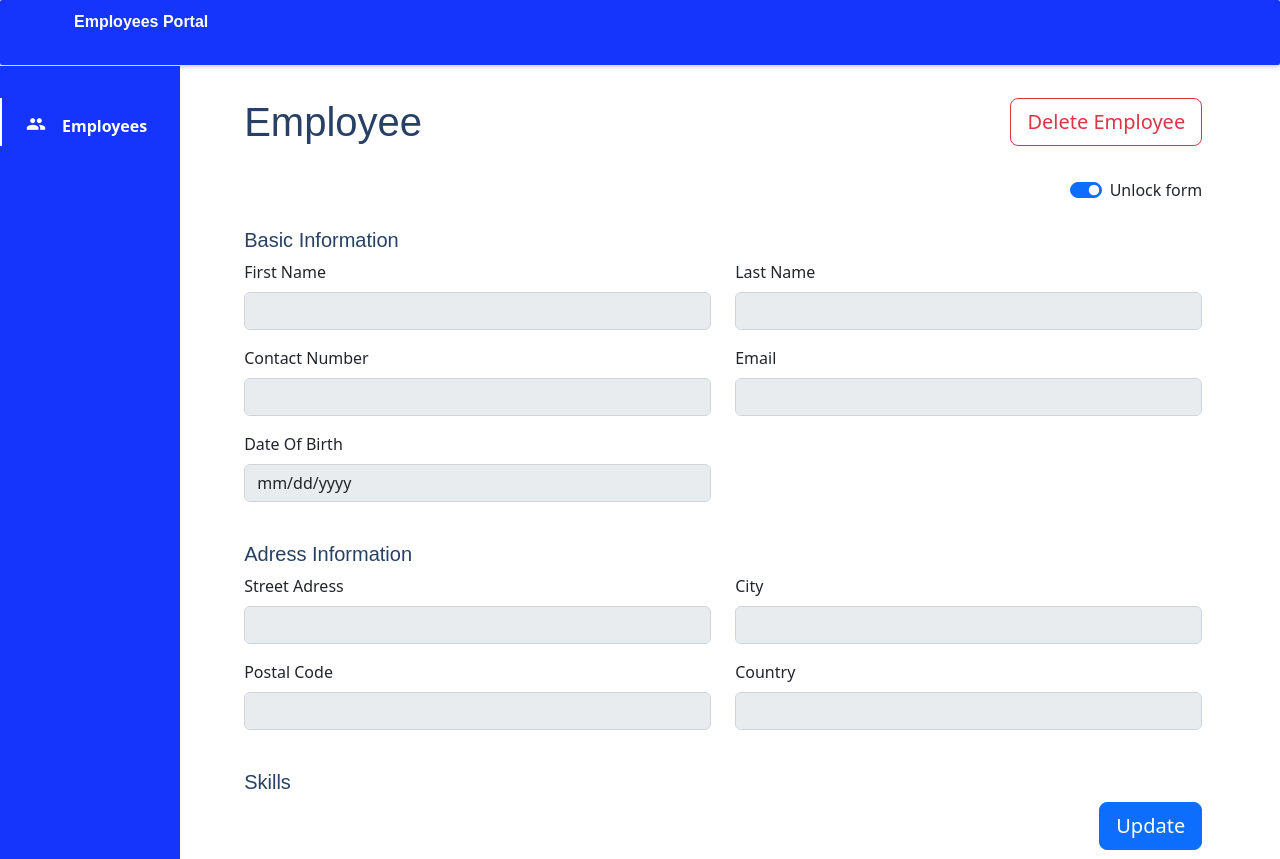
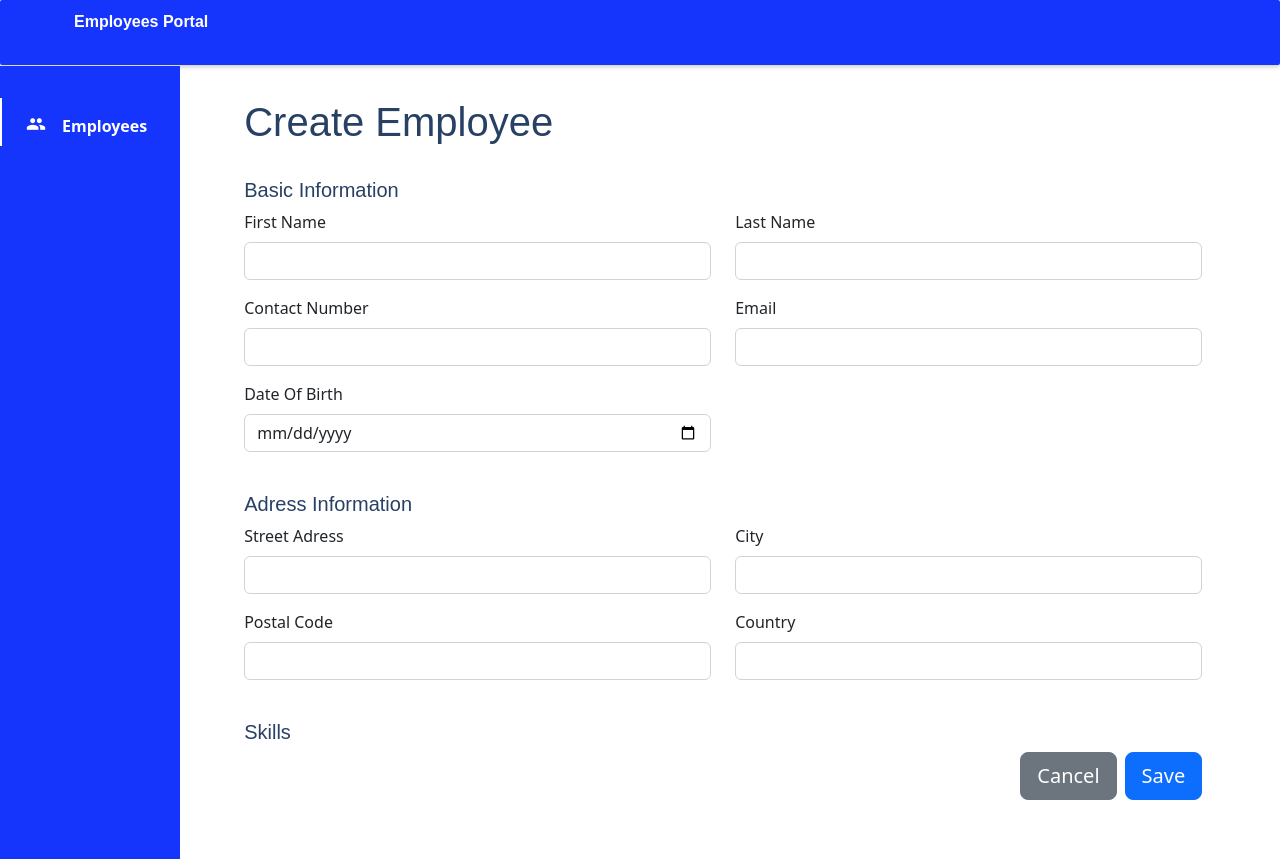
Before and after one commit to SinethembaDlova/employees-portal, a React (Create React App) app: page /employees/create in a window 1280 px wide. After the commit the page ends 800 px from the top, so only its background shows below. Built offline with nearby package versions, Linux system fonts and the light colour scheme; no server answers.

Commit message:
created a generic employee form and implemented it on create employee

```diff
--- a/src/App.js
+++ b/src/App.js
@@ -10,6 +10,7 @@ import 'bootstrap/dist/css/bootstrap.min.css';
 import { EmployeeProvider } from './context/EmployeeContext'
 import Navbar from './components/Navbar';
 import Sidebar from './components/Sidebar';
+import CreateEmployee from './views/employee/CreateEmployee';
 import  Employee from './views/employee';
 import  Employees from './views/employees';
 
@@ -23,9 +24,14 @@ function App () {
         <Routes>
           <Route exact path="/" element={<Navigate to="/employees" replace />} />
           <Route
-          exact
-          path="/employees"
-          element={<Employees />}
+            exact
+            path="/employees"
+            element={<Employees />}
+          />
+          <Route
+            exact
+            path="/employees/create"
+            element={<CreateEmployee />}
           />
           <Route
             exact
--- /dev/null
+++ b/src/components/Forms/Employee/index.js
@@ -0,0 +1,174 @@
+import React, { Fragment, useState } from 'react';
+import { useNavigate } from "react-router-dom";
+import { Form, Row, Col, FormGroup, Label, Input, Button } from 'reactstrap';
+
+const EmployeeForm = ({ data, isDisabled, handleSubmiting }) => {
+
+  const [employee, setEmployee] = useState(data);
+  const navigate = useNavigate()
+
+  const handleInputChange = ({ target }) => {
+    setEmployee({ ...employee, [target.name]: target.value });
+  };
+
+  return (
+    <Fragment>
+      <Form onSubmit={ handleSubmiting }>
+        <h5>Basic Information</h5>
+        <Row>
+          <Col md={6}>
+          	<FormGroup>
+              <Label for="first_name">
+                First Name
+              </Label>
+              <Input
+                id="first_name"
+                name="first_name"
+                value={ employee?.first_name }
+                disabled={ isDisabled }
+                onChange={ handleInputChange }
+              />
+            </FormGroup>
+          </Col>
+          <Col md={6}>
+          	<FormGroup>
+            	<Label for="last_name">
+                Last Name
+              </Label>
+              <Input
+                id="last_name"
+                name="last_name"
+                value={ employee?.last_name }
+                disabled={ isDisabled }
+                onChange={ handleInputChange }
+              />
+            </FormGroup>
+          </Col>
+        </Row>
+        <Row>
+          <Col md={6}>
+            <FormGroup>
+              <Label for="contact_number">
+                Contact Number
+              </Label>
+              <Input
+                id="contact_number"
+                name="contact_number"
+                value={ employee?.contact_number }
+                disabled={ isDisabled }
+                onChange={ handleInputChange }
+              />
+            </FormGroup>
+          </Col>
+          <Col md={6}>
+            <FormGroup>
+              <Label for="email">
+                Email
+              </Label>
+              <Input
+              	id="email"
+                name="email"
+                value={ employee?.email }
+                disabled={ isDisabled }
+                onChange={ handleInputChange }
+              />
+            </FormGroup>
+          </Col>
+        </Row>
+          <Row>
+            <Col md={6}>
+              <FormGroup>
+                <Label for="dob">
+                  Date Of Birth
+                </Label>
+                <Input
+                  id="dob"
+                  name="dob"
+                  type="date"
+                  value={ employee?.email }
+                  disabled={ isDisabled }
+                  onChange={ handleInputChange }
+                />
+              </FormGroup>
+            </Col>
+          </Row>
+          <br />
+
+          <h5>Adress Information</h5>
+          <Row>
+            <Col md={6}>
+              <FormGroup>
+                <Label for="street_address">
+                  Street Adress
+                </Label>
+                <Input
+                  id="street_address"
+                	name="street_address"
+                  value={ employee?.address?.street_address }
+                  disabled={ isDisabled }
+                  onChange={ handleInputChange }
+                />
+              </FormGroup>
+            </Col>
+            <Col md={6}>
+            	<FormGroup>
+                <Label for="city">
+                  City
+                </Label>
+                <Input
+                  id="city"
+                  name="city"
+                  value={ employee?.address?.city }
+                  disabled={ isDisabled }
+                  onChange={ handleInputChange }
+                />
+              </FormGroup>
+            </Col>
+          </Row>
+          <Row>
+            <Col md={6}>
+              <FormGroup>
+                <Label for="postal_code">
+                  Postal Code
+                </Label>
+                <Input
+                  id="postal_code"
+                  name="postal_code"
+                  value={ employee?.address?.postal_code }
+                  disabled={ isDisabled }
+                  onChange={ handleInputChange }
+                />
+              </FormGroup>
+            </Col>
+            <Col md={6}>
+              <FormGroup>
+                <Label for="country">
+                  Country
+                </Label>
+                <Input
+                  id="country"
+                  name="country"
+                  value={ employee?.address?.country }
+                  disabled={ isDisabled }
+                  onChange={ handleInputChange }
+                />
+              </FormGroup>
+            </Col>
+          </Row>
+          <br />
+          <h5>Skills</h5>
+
+					<div>
+						<Button size="lg" color="primary" className="float-right" type="submit">
+            	Save
+          	</Button>
+          	<Button size="lg" className="float-right mr-2" onClick={ () => navigate(-1) }>
+            	Cancel
+          	</Button>
+					</div>
+    </Form>
+    </Fragment>
+  );
+};
+
+export default EmployeeForm;
--- /dev/null
+++ b/src/views/employee/CreateEmployee.js
@@ -0,0 +1,27 @@
+import React, { Fragment, useContext, useEffect, useState } from 'react';
+import { useNavigate, useParams } from "react-router-dom";
+import { EmployeeContext } from '../../context/EmployeeContext';
+import EmployeeForm from '../../components/Forms/Employee/';
+import Container from '../../components/Container';
+import { Row, Col } from 'reactstrap';
+
+const CreateEmployee = () => {
+  return (
+    <Fragment>
+      <Container>
+        <Row>
+          <Col md={ 6 }>
+            <h1>Create Employee</h1>
+          </Col>
+        </Row>
+
+        <br />
+
+				<EmployeeForm />
+
+      </Container>
+    </Fragment>
+  );
+};
+
+export default CreateEmployee;
--- a/src/views/employees/index.js
+++ b/src/views/employees/index.js
@@ -1,5 +1,5 @@
 import React, { Fragment, useContext } from 'react';
-import { Link } from 'react-router-dom';
+import { Link, useNavigate } from 'react-router-dom';
 import { EmployeeContext } from '../../context/EmployeeContext';
 import Container from '../../components/Container';
 import Table from '../../components/Table';
@@ -9,7 +9,8 @@ import { Row, Col, Button } from 'reactstrap';
 
 const Employees = () => {
 
-  const { employees } = useContext(EmployeeContext)
+  const { employees } = useContext(EmployeeContext);
+  const navigate = useNavigate();
 
   const tableData = data => {
     return data.map((item, index) => ({
@@ -34,7 +35,7 @@ const Employees = () => {
               <h1>Employees</h1>
             </Col>
             <Col md={ 6 }>
-              <Button size='lg' color="primary" className="float-right">
+              <Button size='lg' color="primary" className="float-right" onClick={ () => navigate('/employees/create') }>
                 Add New Employee
               </Button>
             </Col>
```
Also changed, not shown: public/robots.txt (deleted).
